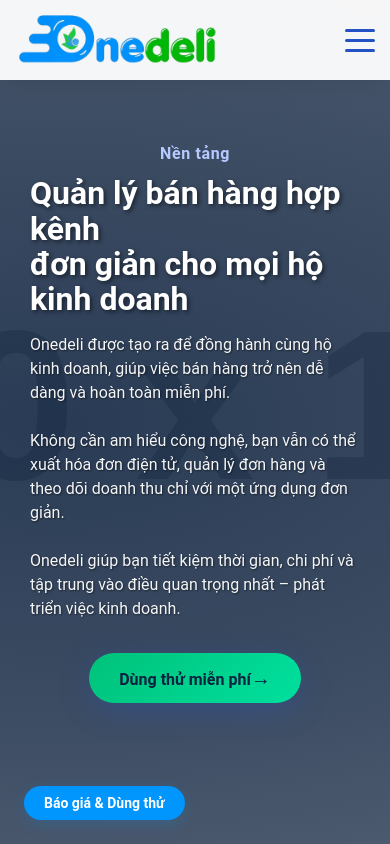
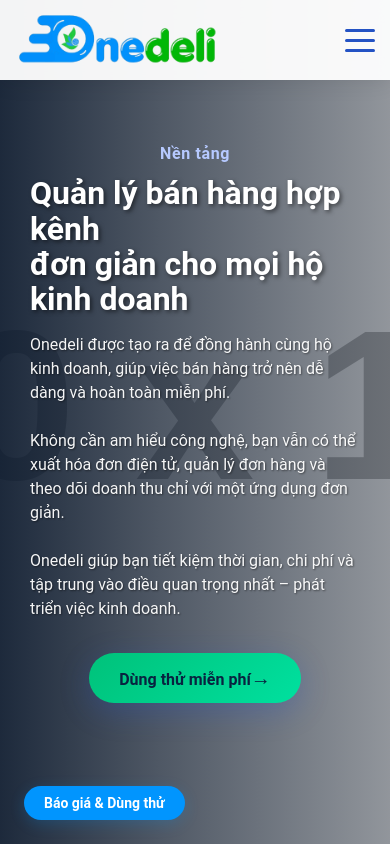
Before and after one commit to levanthien21/WEB-ONEDELI, a Next.js app: page / in a window 390 px wide. Shown: the top 844 px of the page. Built offline with nearby package versions, Linux system fonts and the light colour scheme.

Commit message:
Hero UI: reduce height, refine overlay gradient, tighten typography to look more professional and avoid oversized content

```diff
--- a/styles/components/hero.css
+++ b/styles/components/hero.css
@@ -4,8 +4,8 @@
 
 .hero {
   position: relative;
-  height: 100vh;
-  min-height: 600px;
+  height: 80vh;
+  min-height: 520px;
   display: flex;
   align-items: center;
   justify-content: center;
@@ -32,7 +32,7 @@
 .hero-overlay {
   position: absolute;
   inset: 0;
-  background: radial-gradient(1200px 600px at 15% 50%, rgba(13, 34, 64, 0.85) 0%, rgba(13, 34, 64, 0.75) 50%, rgba(13, 34, 64, 0.6) 100%);
+  background: linear-gradient(90deg, rgba(10,24,44,0.9) 0%, rgba(10,24,44,0.65) 40%, rgba(10,24,44,0.3) 100%);
   pointer-events: none;
 }
 
@@ -40,10 +40,8 @@
 .hero-content {
   position: relative;
   z-index: 2;
-  text-align: center;
   color: var(--text-light);
-  max-width: 800px;
-  margin: 0 auto;
+  width: 100%;
   padding: 0 var(--spacing-sm);
 }
 
@@ -55,20 +53,22 @@
 }
 
 .hero-title {
-  font-size: 3.2rem;
+  font-size: 2.8rem;
   font-weight: 800;
   line-height: 1.15;
-  margin-bottom: 1rem;
+  margin-bottom: 0.75rem;
   text-align: left;
+  max-width: 780px;
 }
 
 .hero-subtitle {
-  font-size: 1.1rem;
+  font-size: 1rem;
   font-weight: 400;
-  margin-bottom: 2rem;
+  margin-bottom: 1rem;
   line-height: 1.6;
   opacity: 0.95;
   text-align: left;
+  max-width: 720px;
 }
 
 /* Hero CTA */
@@ -117,15 +117,18 @@
   .hero {
     min-height: 500px;
   }
-  .hero-title {
-    font-size: 2.2rem;
-  }
+  .hero-title { font-size: 2rem; }
 
   .hero-subtitle {
-    font-size: 1rem;
-    margin-bottom: 1.5rem;
+    font-size: 0.95rem;
+    margin-bottom: 1rem;
   }
   .btn-cta { padding: 14px 22px; }
+}
+
+@media (min-width: 1200px) {
+  .hero { height: 72vh; }
+  .hero-title { font-size: 3rem; }
 }
 
 @media (max-width: 480px) {
```
